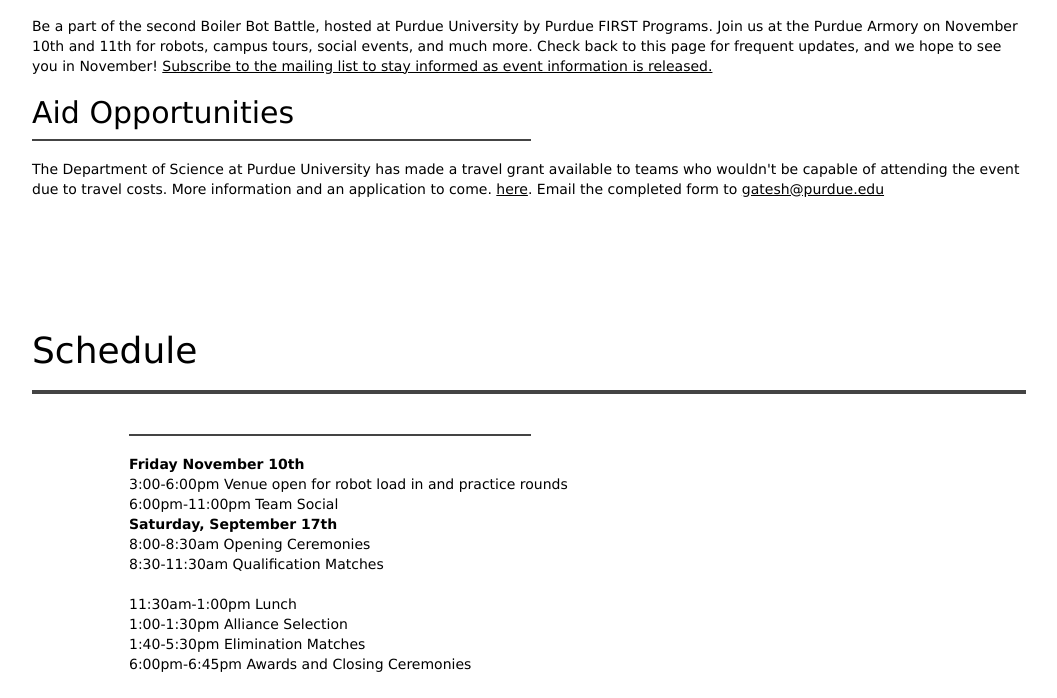
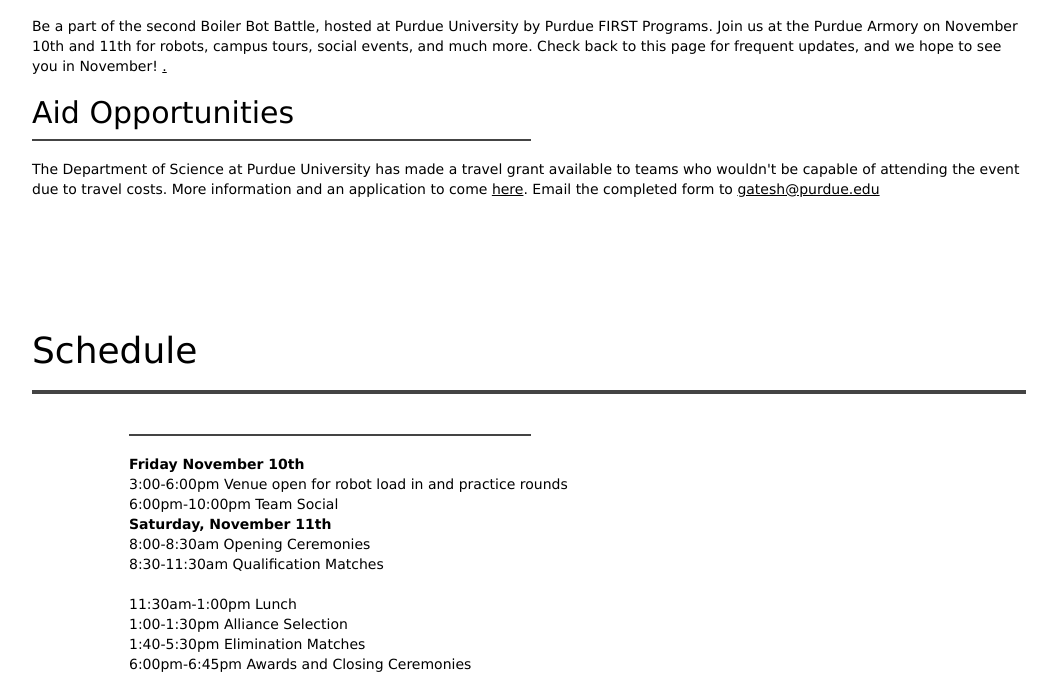
Before and after one commit to purduefirst/purduefirst.github.io, a Jekyll site: the page built from boilerbotbattle.html, in a window 1280 px wide and 900 px high, scrolled down 1252 px, cut to the strip 202-900 px from the top of the window. Shown: the whole strip, without its empty margins (111-1168 px from the left). Built offline with Jekyll 4.4.1, drawn with Linux system fonts in a browser that asks for light colours; some of the changed text lies outside the part shown.

Commit message:
Update boilerbotbattle.html

```diff
--- a/boilerbotbattle.html
+++ b/boilerbotbattle.html
@@ -17,11 +17,11 @@
         <iframe id="ytplayer" type="text/html" width="640" height="390" src="https://www.youtube.com/embed/UemgTq5iEEQ" frameborder="0"></iframe>
         <br />
         <br />
-        Be a part of the second Boiler Bot Battle, hosted at Purdue University by Purdue FIRST Programs. Join us at the Purdue Armory on November 10th and 11th for robots, campus tours, social events, and much more. Check back to this page for frequent updates, and we hope to see you in November! <a href="http://eepurl.com/b7lG-H">Subscribe to the mailing list to stay informed as event information is released.</a>
+        Be a part of the second Boiler Bot Battle, hosted at Purdue University by Purdue FIRST Programs. Join us at the Purdue Armory on November 10th and 11th for robots, campus tours, social events, and much more. Check back to this page for frequent updates, and we hope to see you in November! <a href="http://eepurl.com/b7lG-H">.</a>
         <h2>Aid Opportunities</h2>
         <hr class="medium-hr thin" />
         <br />
-        The Department of Science at Purdue University has made a travel grant available to teams who wouldn't be capable of attending the event due to travel costs. More information and an application to come. <a href="https://docs.google.com/document/d/11Xo3jWw81OSLfXU-j9F4Ob68ohIC5LCUiSGaWpY9lhc/">here</a>. Email the completed form to <a href="mailto:gatesh@purdue.edu">gatesh@purdue.edu</a>
+        The Department of Science at Purdue University has made a travel grant available to teams who wouldn't be capable of attending the event due to travel costs. More information and an application to come <a href="https://docs.google.com/document/d/11Xo3jWw81OSLfXU-j9F4Ob68ohIC5LCUiSGaWpY9lhc/">here</a>. Email the completed form to <a href="mailto:gatesh@purdue.edu">gatesh@purdue.edu</a>
     </div>
 </section>
 
@@ -38,9 +38,9 @@
         <br />
         3:00-6:00pm Venue open for robot load in and practice rounds
         <br />
-        6:00pm-11:00pm Team Social
+        6:00pm-10:00pm Team Social
         <br />
-        <b>Saturday, September 17th</b>
+        <b>Saturday, November 11th</b>
         <br />
         8:00-8:30am Opening Ceremonies
         <br />
```
Also changed, not shown: other parts of boilerbotbattle.html (+1 -1 lines).
